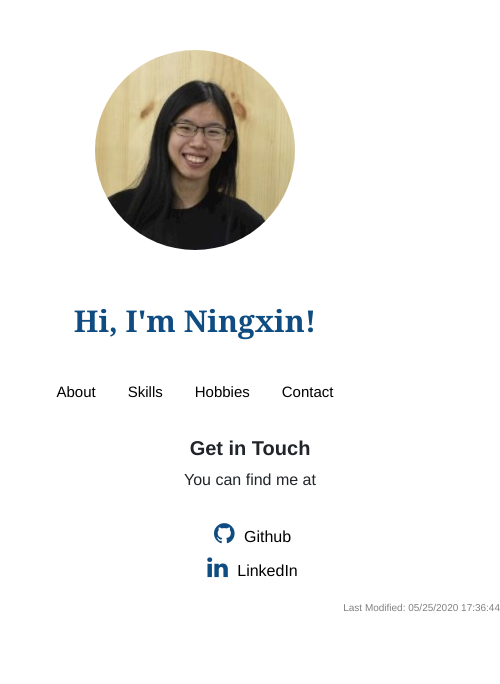
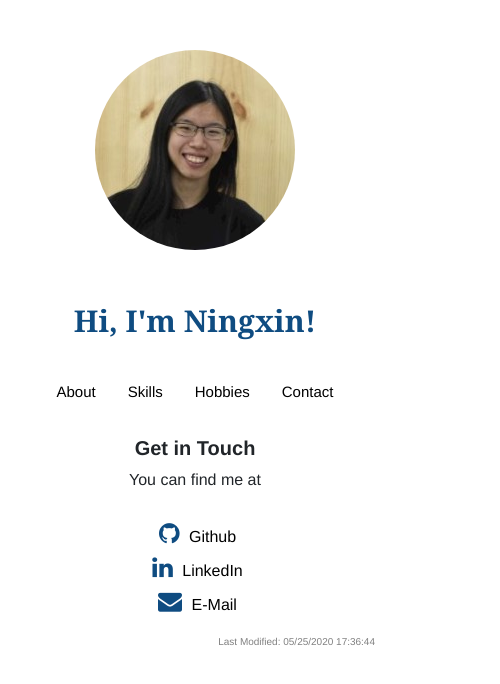
Before and after one commit to nixgnin/nixgnin.github.io, a plain HTML site: page contact.html in a window 390 px wide. Shown: the whole page, 500 px wide, since content can reach past the window. Drawn offline with nearby package versions, Linux system fonts and the light colour scheme.

Commit message:
making pages responsive

```diff
--- a/contact.html
+++ b/contact.html
@@ -2,6 +2,7 @@
 
 <html lang="en">
     <head>
+        <meta name="viewport" content="width=device-width, initial-scale=1.0">
         <link href="https://stackpath.bootstrapcdn.com/bootstrap/4.1.3/css/bootstrap.min.css" rel="stylesheet">
         <link rel="stylesheet" href="https://cdnjs.cloudflare.com/ajax/libs/font-awesome/4.7.0/css/font-awesome.min.css">
         <link href="styles.css" rel="stylesheet">
@@ -26,7 +27,7 @@
           </li>
         </ul>
         <br>
-        <div class="section">
+        <div class="col-sm-4">
           <h2>
             Get in Touch
           </h2>
@@ -38,9 +39,12 @@
                 <a class="portfolio" href="https://www.linkedin.com/in/ningxin-y">
                 <i class="fa fa-linkedin" style="font-size:24px"></i> LinkedIn
                 </a><br>
+                <a class="portfolio" href="mailto:ningxin.y@gmail.com">
+                <i class="fa fa-envelope" style="font-size:24px"></i> E-Mail
+                </a>
             </p>
         </div>
-        <div class="end">
+        <div class="col-sm-4 end">
           <script src="last_modified.js"></script>
         </div>
     </body>
```
Also changed, not shown: hobbies.html (+3 -2 lines), index.html (+3 -2 lines), skills.html (+3 -2 lines).
